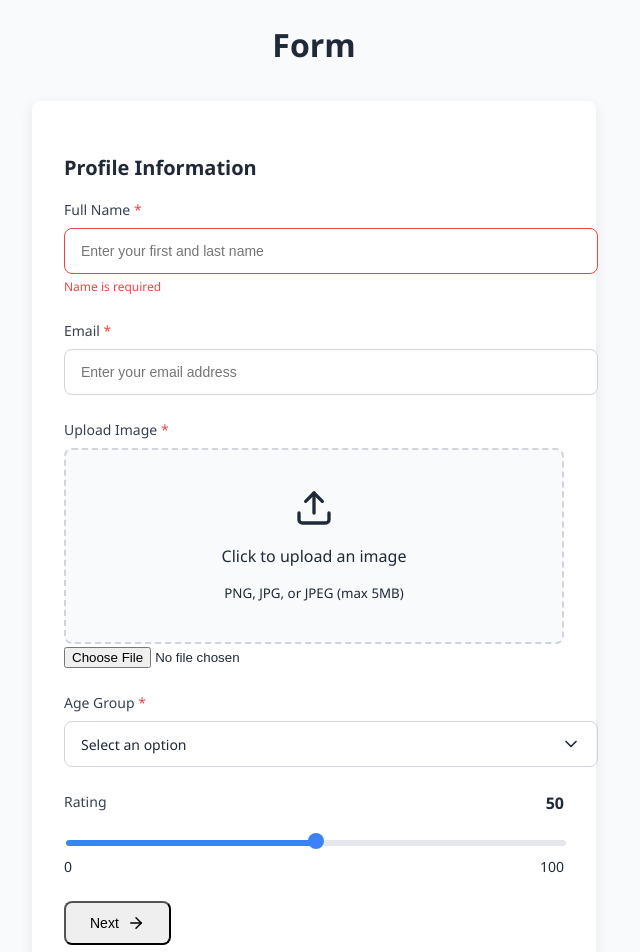
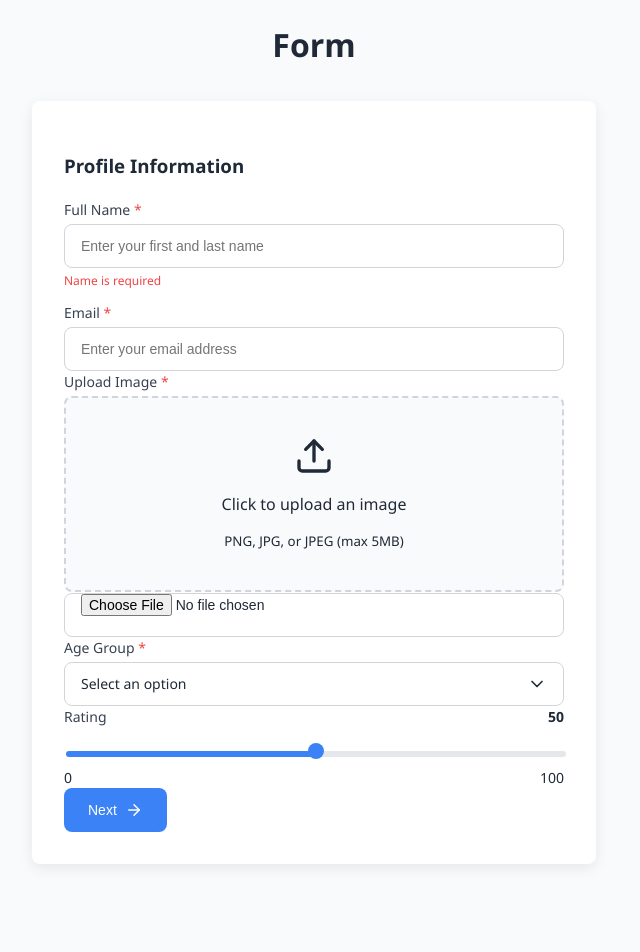
Before and after one commit to nimishaaguptaa12/LoginPage, a React (Vite) app: page / in a window 1280 px wide. Shown: the top 952 px of the page, without its empty margins (326-966 px from the left). After the commit the page ends 896 px from the top, so only its background shows below. Built offline with nearby package versions, Linux system fonts and the light colour scheme.

Commit message:
Update index.css

```diff
--- a/src/index.css
+++ b/src/index.css
@@ -1,7 +1,6 @@
-/* General Styles */
 body {
   font-family: 'Segoe UI', Tahoma, Geneva, Verdana, sans-serif;
-  background-color: #f9fafb;
+  background: #f9fafb;
   color: #1f2937;
   margin: 0;
   padding: 0;
@@ -9,109 +8,92 @@ body {
 }
 
 .container {
-  overflow-x: hidden; /* Prevents horizontal scrolling */
-  max-width: 100%; /* Ensures container doesn't exceed screen width */
-  word-wrap: break-word; /* Breaks long words */
+  overflow-x: hidden;
+  max-width: 100%;
+  word-wrap: break-word;
 }
 
-/* Typography */
-h2, h3 {
-  font-size: 1.25rem;
-  font-weight: 600;
-  margin-bottom: 1rem;
-}
-
-/* Spacing Constants */
-:root {
-  --space-xs: 0.25rem;
-  --space-sm: 0.5rem;
-  --space-md: 1rem;
-  --space-lg: 1.5rem;
-  --space-xl: 2rem;
-  --border-radius: 0.5rem;
-  --input-height: 2.75rem;
-}
-
-/* Form Container */
 .form {
   max-width: 500px;
-  margin: var(--space-xl) auto;
-  padding: var(--space-xl);
-  background: #ffffff;
-  border-radius: var(--border-radius);
-  box-shadow: 0 4px 14px rgba(0, 0, 0, 0.08);
-}
-
-/* Form Fields - Consistent Styling */
-.form-field,
-.image-upload,
-.dropdown,
-.slider {
-  margin-bottom: var(--space-lg);
+  margin: 2rem auto;
+  padding: 2rem;
+  background: white;
+  border-radius: 0.5rem;
+  box-shadow: 0 4px 14px rgba(0,0,0,0.08);
 }
 
 label {
   display: block;
   font-weight: 500;
   font-size: 0.875rem;
-  margin-bottom: var(--space-sm);
+  margin-bottom: 0.25rem;
   color: #374151;
 }
 
-/* Inputs - Consistent Sizing */
-.input-normal,
-.input-error,
+/* Inputs */
+input[type="text"],
+input[type="email"],
+input[type="file"],
+.select-dropdown,
 .dropdown-trigger {
   width: 100%;
-  height: var(--input-height);
-  padding: 0 var(--space-md);
+  height: 2.75rem;
+  padding: 0 1rem;
   border: 1px solid #d1d5db;
-  border-radius: var(--border-radius);
+  border-radius: 0.5rem;
   font-size: 0.875rem;
+  box-sizing: border-box;
+  transition: border-color 0.2s ease, box-shadow 0.2s ease;
 }
 
-.input-normal:focus,
+input[type="text"]:focus,
+input[type="email"]:focus,
+input[type="file"]:focus,
+.select-dropdown:focus,
 .dropdown-trigger.open {
+  outline: none;
   border-color: #3b82f6;
-  outline: none;
-  box-shadow: 0 0 0 2px rgba(59, 130, 246, 0.2);
+  box-shadow: 0 0 0 2px rgba(59,130,246,0.2);
 }
 
 .input-error {
   border-color: #ef4444;
 }
 
-
-/* Error Messages */
 .error {
+  color: #ef4444;
   font-size: 0.75rem;
-  color: #ef4444;
-  margin-top: var(--space-xs);
+  margin-top: 0.25rem;
 }
 
+/* Required star */
 .required {
   color: #ef4444;
 }
 
-/* Upload Area */
 .upload-area {
   height: 10rem;
+  border: 2px dashed #d1d5db;
+  border-radius: 0.5rem;
+  background: #f9fafb;
   display: flex;
   flex-direction: column;
+  justify-content: center;
   align-items: center;
-  justify-content: center;
-  border: 2px dashed #d1d5db;
-  border-radius: var(--border-radius);
-  background-color: #f9fafb;
   cursor: pointer;
-  transition: all 0.2s;
+  transition: border-color 0.2s ease, background-color 0.2s ease;
   padding: 1rem;
+}
+
+.upload-area:hover {
+  border-color: #3b82f6;
+  background-color: #eef4ff;
 }
 
 .upload-area.has-preview img {
   max-width: 80%;
   max-height: 8rem;
-  border-radius: calc(var(--border-radius) - 0.25rem);
+  border-radius: 0.25rem;
 }
 
 /* Dropdown */
@@ -124,6 +106,12 @@ label {
   align-items: center;
   justify-content: space-between;
   cursor: pointer;
+  user-select: none;
+}
+
+.dropdown-trigger.open {
+  border-color: #3b82f6;
+  box-shadow: 0 0 0 2px rgba(59,130,246,0.2);
 }
 
 .dropdown-options {
@@ -133,15 +121,16 @@ label {
   overflow-y: auto;
   background: white;
   border: 1px solid #e5e7eb;
-  border-radius: var(--border-radius);
-  margin-top: var(--space-xs);
-  box-shadow: 0 2px 8px rgba(0, 0, 0, 0.08);
+  border-radius: 0.5rem;
+  margin-top: 0.25rem;
+  box-shadow: 0 2px 8px rgba(0,0,0,0.08);
   z-index: 10;
 }
 
 .dropdown-options div {
-  padding: var(--space-sm) var(--space-md);
+  padding: 0.5rem 1rem;
   font-size: 0.875rem;
+  cursor: pointer;
 }
 
 .dropdown-options div:hover {
@@ -158,23 +147,26 @@ label {
   justify-content: space-between;
   font-weight: 600;
   margin-bottom: 0.5rem;
+  font-size: 0.875rem;
 }
 
-.slider-track {
-  position: relative;
-}
-
-.slider-track input[type='range'] {
+.slider-track input[type="range"] {
   width: 100%;
-  appearance: none;
+  -webkit-appearance: none;
   height: 6px;
   border-radius: 4px;
   background: #d1d5db;
   outline: none;
-  transition: background 0.2s;
+  cursor: pointer;
+  transition: background 0.2s ease;
 }
 
-.slider-track input[type='range']::-webkit-slider-thumb {
+.slider-track input[type="range"]:hover {
+  background: #b0b7bd;
+}
+
+.slider-track input[type="range"]::-webkit-slider-thumb {
+  -webkit-appearance: none;
   appearance: none;
   width: 16px;
   height: 16px;
@@ -183,15 +175,25 @@ label {
   cursor: pointer;
   border: none;
   margin-top: -5px;
+  transition: background 0.2s ease;
 }
 
-.slider-track input[type='range']::-moz-range-thumb {
+.slider-track input[type="range"]::-webkit-slider-thumb:hover {
+  background: #2563eb;
+}
+
+.slider-track input[type="range"]::-moz-range-thumb {
   width: 16px;
   height: 16px;
   border-radius: 50%;
   background: #3b82f6;
   cursor: pointer;
   border: none;
+  transition: background 0.2s ease;
+}
+
+.slider-track input[type="range"]::-moz-range-thumb:hover {
+  background: #2563eb;
 }
 
 .tooltip {
@@ -203,6 +205,7 @@ label {
   padding: 2px 6px;
   border-radius: 4px;
   transform: translateX(-50%);
+  pointer-events: none;
 }
 
 .slider-labels {
@@ -211,40 +214,54 @@ label {
   font-size: 0.875rem;
   margin-top: 0.25rem;
 }
+
 /* Buttons */
 button {
-  height: var(--input-height);
+  height: 2.75rem;
   font-size: 0.875rem;
   font-weight: 500;
-  border-radius: var(--border-radius);
-  padding: 0 var(--space-lg);
+  border-radius: 0.5rem;
+  padding: 0 1.5rem;
   display: inline-flex;
   align-items: center;
   justify-content: center;
-  gap: var(--space-sm);
+  gap: 0.5rem;
   cursor: pointer;
-  transition: all 0.2s;
+  border: none;
+  background-color: #3b82f6;
+  color: white;
+  transition: background-color 0.2s ease, box-shadow 0.2s ease;
 }
 
-/* Results Container Styles */
+button:hover {
+  background-color: #2563eb;
+  box-shadow: 0 0 8px rgba(37,99,235,0.5);
+}
+
+button:focus-visible {
+  outline: 2px solid #2563eb;
+  outline-offset: 2px;
+}
+
+/* Results container */
 .results-container {
   max-width: 800px;
-  margin: var(--space-xl) auto;
-  padding: var(--space-xl);
-  background: #ffffff;
-  border-radius: var(--border-radius);
-  box-shadow: 0 4px 14px rgba(0, 0, 0, 0.08);
+  margin: 2rem auto;
+  padding: 2rem;
+  background: white;
+  border-radius: 0.5rem;
+  box-shadow: 0 4px 14px rgba(0,0,0,0.08);
 }
 
 .results-header {
-  margin-bottom: var(--space-xl);
+  margin-bottom: 2rem;
   text-align: center;
 }
 
 .results-title {
   font-size: 1.5rem;
   font-weight: 600;
-  margin-bottom: var(--space-md);
+  margin-bottom: 1rem;
   color: #111827;
 }
 
@@ -255,24 +272,27 @@ button {
 
 .results-content {
   display: flex;
-  gap: var(--space-xl);
-  margin: var(--space-lg) 0;
+  gap: 2rem;
+  margin: 1.5rem 0;
 }
 
 .image-section {
   flex: 1;
-  min-width: 0;
   display: flex;
   flex-direction: column;
   align-items: center;
+  min-width: 0;
 }
 
 .result-image {
-  max-width: 50%;
-  height: 50%;
-  border-radius: var(--border-radius);
-  box-shadow: 0 4px 6px rgba(0, 0, 0, 0.05);
-  margin-bottom: var(--space-md);
+  max-width: 200px;
+  max-height: 300px;
+  border-radius: 0.5rem;
+  box-shadow: 0 4px 6px rgba(0,0,0,0.05);
+  margin-bottom: 1rem;
+  object-fit: cover;
+  width: auto;
+  height: auto;
 }
 
 .results-data {
@@ -281,8 +301,8 @@ button {
 }
 
 .result-item {
-  margin-bottom: var(--space-md);
-  padding-bottom: var(--space-md);
+  margin-bottom: 1rem;
+  padding-bottom: 1rem;
   border-bottom: 1px solid #e5e7eb;
 }
 
@@ -296,7 +316,7 @@ button {
   font-weight: 500;
   font-size: 0.875rem;
   color: #374151;
-  margin-bottom: var(--space-xs);
+  margin-bottom: 0.25rem;
 }
 
 .result-value {
@@ -312,28 +332,19 @@ button {
 .result-actions {
   display: flex;
   justify-content: center;
-  margin-top: var(--space-xl);
-  gap: var(--space-md);
+  margin-top: 2rem;
+  gap: 1rem;
 }
 
-/* Responsive Adjustments */
+/* Responsive */
 @media (max-width: 768px) {
   .results-content {
     flex-direction: column;
-    gap: var(--space-lg);
+    gap: 1.5rem;
   }
 
   .results-container {
-    padding: var(--space-lg);
-    margin: var(--space-lg) auto;
-  }
-
-  .result-actions {
-    flex-direction: column;
-    align-items: stretch;
-  }
-
-  .result-actions button {
-    width: 100%;
+    padding: 1.5rem;
+    margin: 1.5rem 1rem;
   }
 }
```
